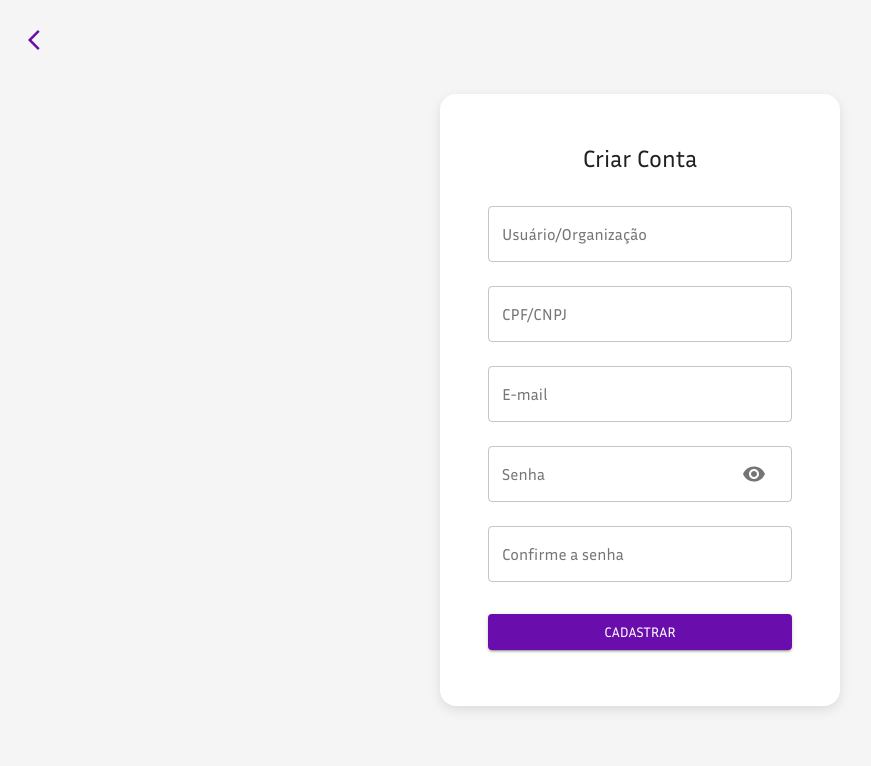
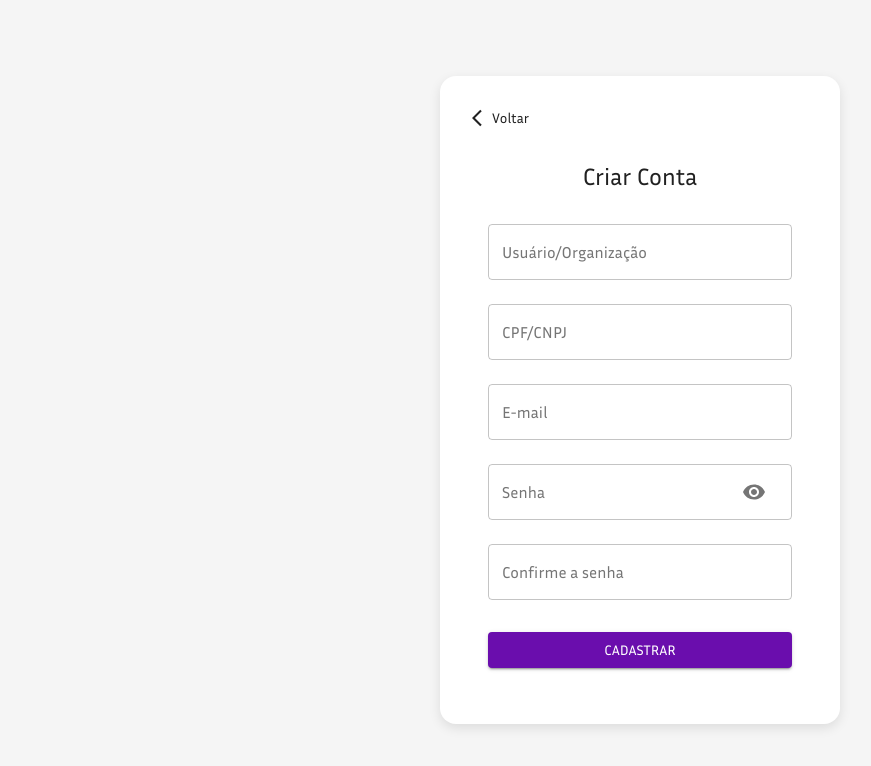
Before and after one commit to pedrorochacr/TP1-IHC, a React (Create React App) app in the folder frontend/: page /cadastro in a window 1280 px wide. Shown: the top 766 px of the page, without its empty margins (0-871 px from the left). Built offline with nearby package versions, Linux system fonts and the light colour scheme; no server answers.

Commit message:
fix back button signup page

```diff
--- a/frontend/src/pages/cadastro/index.js
+++ b/frontend/src/pages/cadastro/index.js
@@ -47,12 +47,6 @@ const useStyles = makeStyles((theme) => ({
       backgroundColor: "#5A0D90",
     },
   },
-  backButton: {
-    position: "absolute",
-    left: theme.spacing(2),
-    top: theme.spacing(2),
-    color: "#6A0DAD",
-  },
 }));
 
 const Registration = () => {
@@ -82,7 +76,6 @@ const Registration = () => {
     e.preventDefault();
     setLoading(true);
 
-    // Simula o processamento do cadastro
     setTimeout(() => {
       setLoading(false);
       setNotification({
@@ -91,7 +84,6 @@ const Registration = () => {
         severity: "success",
       });
 
-      // Redireciona para a página de login após 2 segundos
       setTimeout(() => {
         history.push("/login");
       }, 2000);
@@ -106,10 +98,14 @@ const Registration = () => {
   return (
     <div className={classes.root}>
       <CssBaseline />
-      <IconButton className={classes.backButton} onClick={() => history.push("/inicial")}>
-        <ArrowBackIosIcon />
-      </IconButton>
       <Card className={classes.card}>
+        <div
+          style={{ display: "flex", alignItems: "center", cursor: "pointer", marginBottom: "16px" }}
+          onClick={() => history.push("/inicial")}
+        >
+          <ArrowBackIosIcon fontSize="small" />
+          <Typography variant="body2">Voltar</Typography>
+        </div>
         <CardContent>
           <Typography variant="h5" align="center" gutterBottom>
             Criar Conta
```
